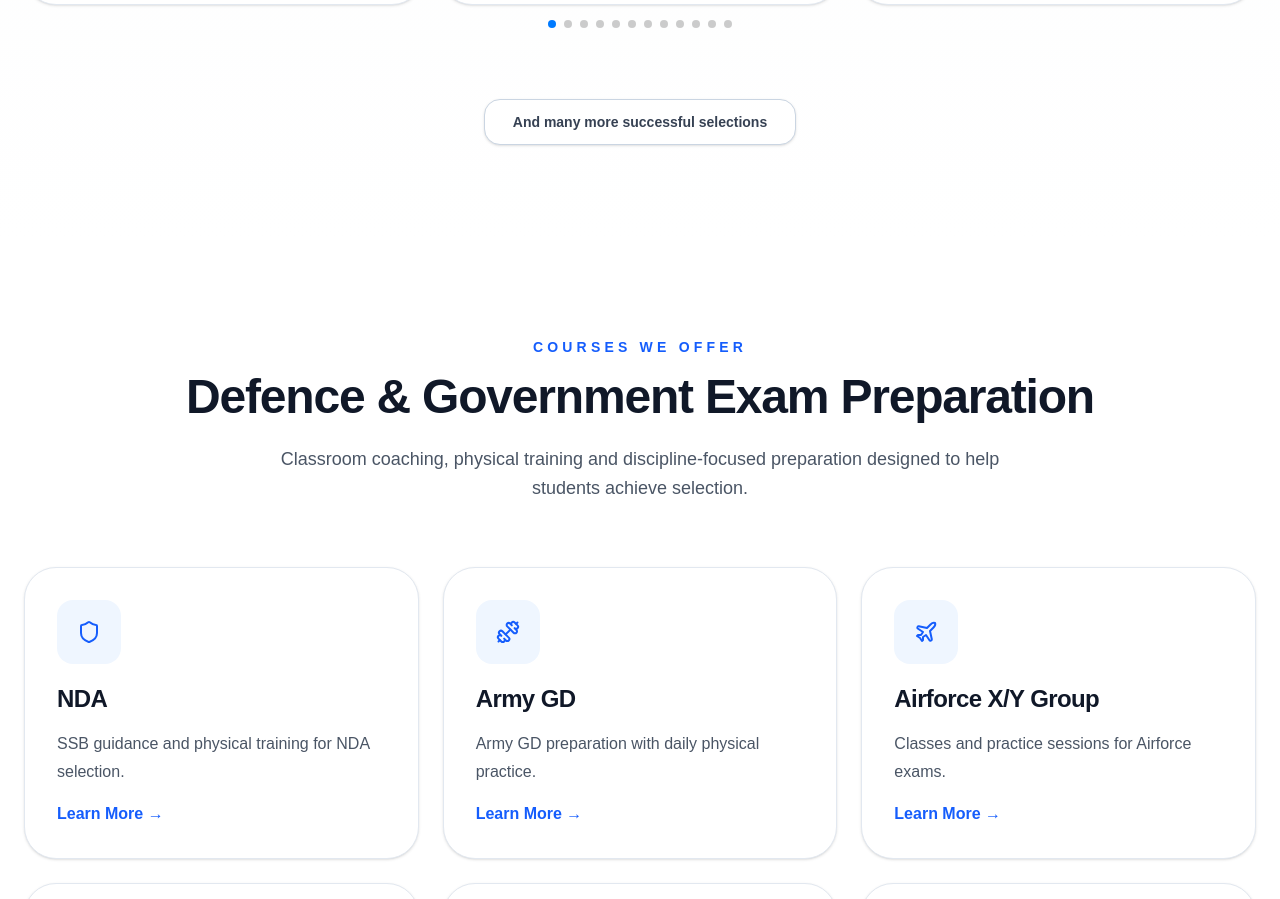
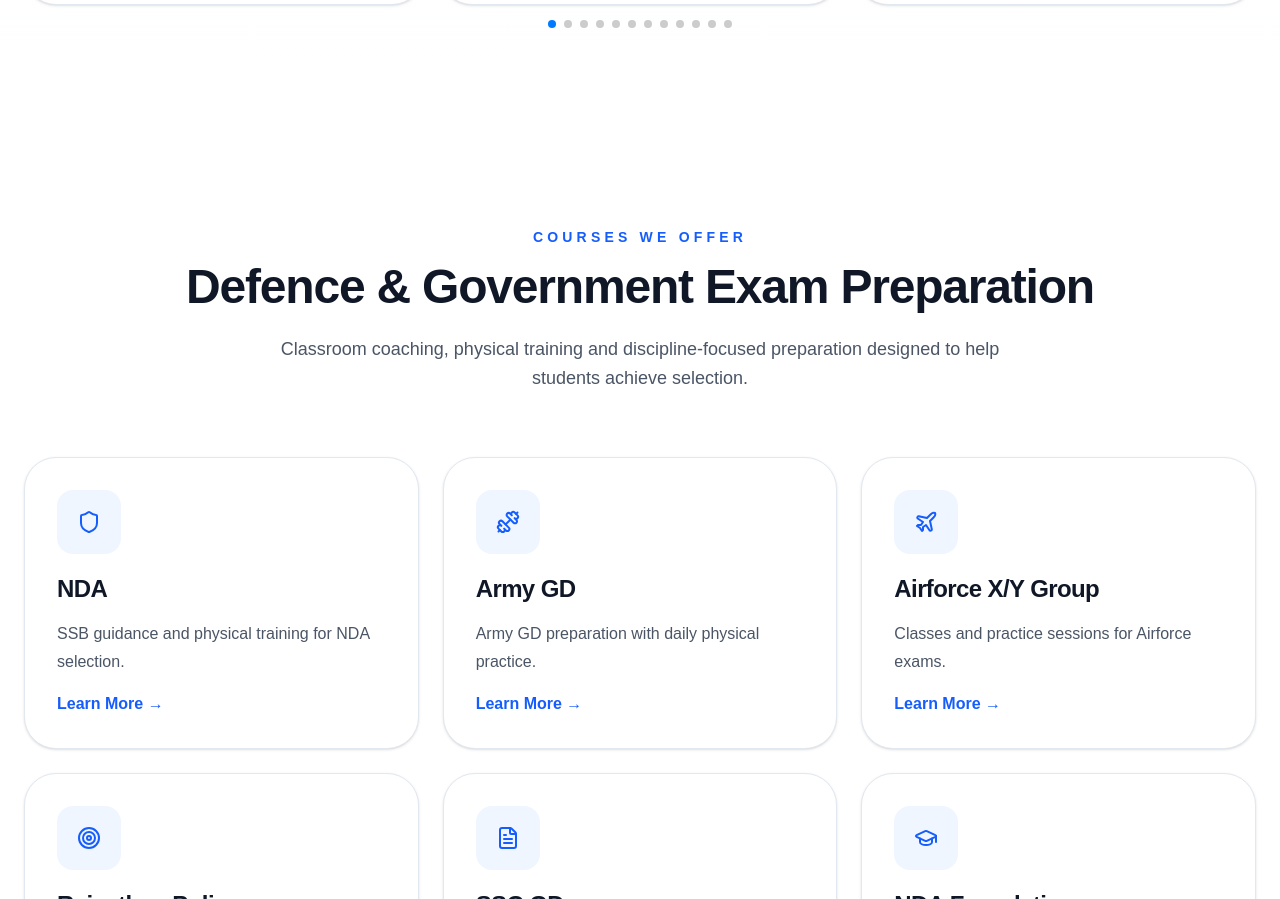
Before and after one commit to rathore469/ida-classes-website, a Next.js app: page / in a window 1280 px wide. Shown: the part 2283-3182 px from the top of the page. Built offline with nearby package versions, Linux system fonts and the light colour scheme.

Commit message:
removed many more selection button

```diff
--- a/src/components/home/SelectionsSection.tsx
+++ b/src/components/home/SelectionsSection.tsx
@@ -180,12 +180,6 @@ export default function SelectionsSection() {
             </SwiperSlide>
           ))}
         </Swiper>
-
-        <div className="mt-14 flex justify-center md:mt-16">
-          <button className="rounded-2xl border border-slate-300 bg-white px-6 py-3 text-sm font-semibold text-gray-700 shadow-sm transition-all duration-300 hover:border-blue-600 hover:text-blue-600 hover:shadow-lg md:px-7">
-            And many more successful selections
-          </button>
-        </div>
       </div>
     </section>
   );
```
